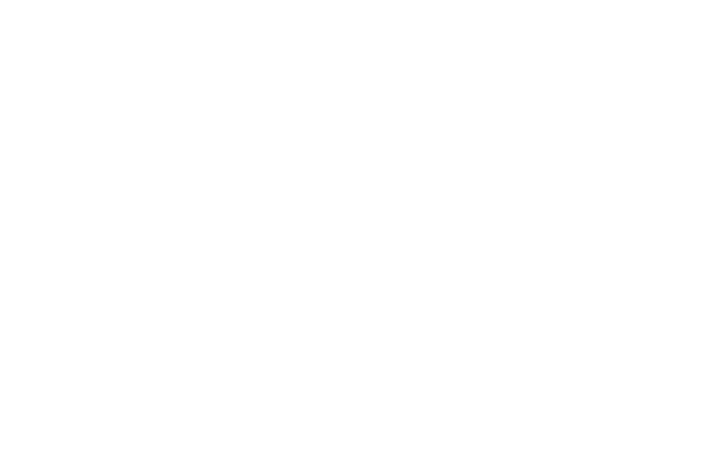
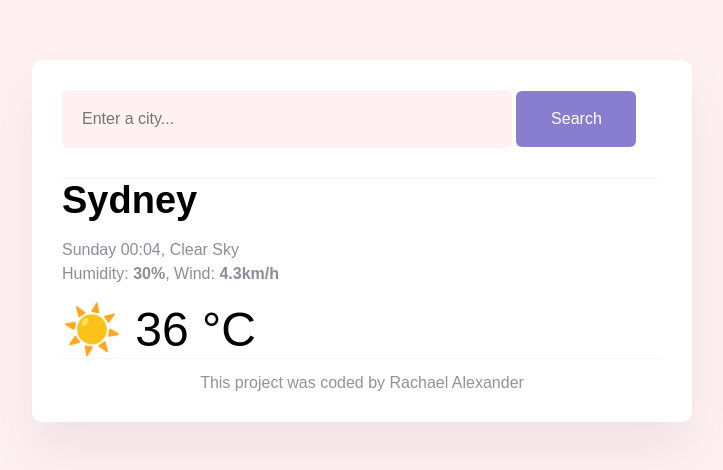
Before and after one commit to Rachael-91/Weather-app, a plain HTML site: page index.html in a window 1280 px wide. Shown: the whole page, without its empty margins (278-1001 px from the left). Drawn offline with nearby package versions, Linux system fonts and the light colour scheme; a web font is replaced by a local one.

Commit message:
Moved existing files into new file

```diff
--- a/index.html
+++ b/index.html
@@ -3,7 +3,50 @@
   <head>
     <meta charset="UTF-8" />
     <meta name="viewport" content="width=device-width, initial-scale=1.0" />
-    <title>Document</title>
+    <title>Weather Application</title>
+    <link rel="stylesheet" href="src/style.css" />
+    <link rel="preconnect" href="https://fonts.googleapis.com" />
+    <link rel="preconnect" href="https://fonts.gstatic.com" crossorigin />
+    <link
+      href="https://fonts.googleapis.com/css2?family=Monda:wght@400;700&family=RocknRoll+One&family=Sanchez:ital@0;1&family=Text+Me+One&display=swap"
+      rel="stylesheet"
+    />
+    <script src="https://cdn.jsdelivr.net/npm/axios@1.6.7/dist/axios.min.js"></script>
+    <script src="src/index.js" defer></script>
   </head>
-  <body></body>
+  <body>
+    <div class="container">
+      <header>
+        <form id="form-search">
+          <input
+            class="text-box"
+            type="search"
+            id="form-search-bar"
+            placeholder="Enter a city..."
+            required
+          />
+          <input class="button" type="submit" value="Search" />
+        </form>
+      </header>
+      <div class="weather-info">
+        <div class="current">
+          <h1 class="current-city">Sydney</h1>
+          <p class="current-info">
+            <span id="current-date">Saturday 10:36</span>,
+            <span id="condition"> Clear Sky</span>
+            <br />
+            Humidity:
+            <strong id="humidity">30</strong><strong>%</strong>, Wind:
+            <strong>4.3km/h</strong>
+          </p>
+        </div>
+        <div class="current-temp">
+          <span class="current-temp-icon"> ☀️ </span>
+          <span class="current-temp-value">36</span>
+          <span class="current-temp-unit">°C</span>
+        </div>
+      </div>
+      <footer>This project was coded by Rachael Alexander</footer>
+    </div>
+  </body>
 </html>
--- a/src/index.js
+++ b/src/index.js
@@ -0,0 +1,88 @@
+function displayWeatherCondition(response) {
+  console.log("API Response:", response.data);
+
+  let temperatureElement = document.querySelector(".current-temp-value");
+  let cityElement = document.querySelector(".current-city");
+  let conditionElement = document.querySelector("#condition");
+  let humidityElement = document.querySelector("#humidity");
+
+  if (!temperatureElement || !cityElement || !conditionElement) {
+    console.error("One or more elements were not found in the DOM.");
+    return;
+  }
+
+  let temperature = Math.round(response.data.temperature.current);
+  let city = response.data.city;
+  let condition = response.data.condition.description;
+  let humidity = response.data.temperature.humidity;
+
+  cityElement.innerHTML = city;
+  temperatureElement.innerHTML = temperature;
+  conditionElement.innerHTML = condition;
+  humidityElement.innerHTML = humidity;
+}
+
+function search(event) {
+  event.preventDefault();
+  let searchInputElement = document.querySelector("#form-search-bar");
+  let city = searchInputElement.value.trim();
+
+  if (!city) {
+    alert("Please enter a city name.");
+    return;
+  }
+
+  let apiKey = "beeet5337ba0d42b5b6310f3e39o1452";
+  let apiUrl = `https://api.shecodes.io/weather/v1/current?query=${city}&key=${apiKey}&units=metric`;
+
+  axios
+    .get(apiUrl)
+    .then(displayWeatherCondition)
+    .catch((error) => {
+      console.error("Error fetching weather data:", error);
+      alert("Unable to fetch weather data. Please try again.");
+    });
+}
+
+let searchForm = document.querySelector("#form-search");
+if (searchForm) {
+  searchForm.addEventListener("submit", search);
+  console.log("Search form found and event listener attached.");
+} else {
+  console.error("Search form not found");
+}
+
+function formatDate(date) {
+  let minutes = date.getMinutes();
+  let hours = date.getHours();
+  let day = date.getDay();
+
+  if (minutes < 10) {
+    minutes = `0${minutes}`;
+  }
+
+  if (hours < 10) {
+    hours = `0${hours}`;
+  }
+
+  let days = [
+    "Sunday",
+    "Monday",
+    "Tuesday",
+    "Wednesday",
+    "Thursday",
+    "Friday",
+    "Saturday",
+  ];
+
+  let formattedDay = days[day];
+  return `${formattedDay} ${hours}:${minutes}`;
+}
+let currentDate = new Date();
+
+let currentDateElement = document.querySelector("#current-date");
+if (currentDateElement) {
+  currentDateElement.innerHTML = formatDate(currentDate);
+} else {
+  console.error("Element with ID #date not found");
+}
--- a/src/style.css
+++ b/src/style.css
@@ -0,0 +1,78 @@
+body {
+  background: #fff1f1;
+  display: block;
+  margin: 10px;
+  font-family: "Monda", sans-serif;
+}
+
+header {
+  border-bottom: 1px solid #fff1f1;
+  padding-bottom: 30px;
+}
+
+.container {
+  background: white;
+  max-width: 600px;
+  margin: 60px auto;
+  padding: 30px;
+  border-radius: 10px;
+  box-shadow: 0 30px 50px rgba(65, 50, 100, 0.08);
+}
+
+.text-box {
+  background-color: #fff1f1;
+  border: none;
+  color: rgba(39, 33, 66, 0.5);
+  font-size: 16px;
+  padding: 20px;
+  width: 75%;
+  border-radius: 6px;
+}
+
+.button {
+  font-size: 16px;
+  background-color: #897dd0;
+  color: white;
+  border: none;
+  padding: 20px;
+  line-height: 1;
+  border-radius: 6px;
+  width: 20%;
+  transition: all 200ms ease-in-out;
+}
+
+.button:hover {
+  background-color: #beb6ef;
+  color: black;
+}
+
+.weather-info {
+  flex-direction: column;
+  align-items: center;
+}
+
+.current-city {
+  font-size: 38px;
+  font-weight: 900;
+  margin: 0;
+}
+
+.current-info {
+  display: block;
+  color: rgba(30, 26, 49, 0.5);
+  font-size: 16px;
+  font-weight: 400;
+  line-height: 24px;
+}
+
+.current-temp {
+  display: block;
+  font-size: 48px;
+}
+
+footer {
+  border-top: 1px solid #fff1f1;
+  text-align: center;
+  padding-top: 15px;
+  color: rgba(39, 33, 66, 0.5);
+}
```
